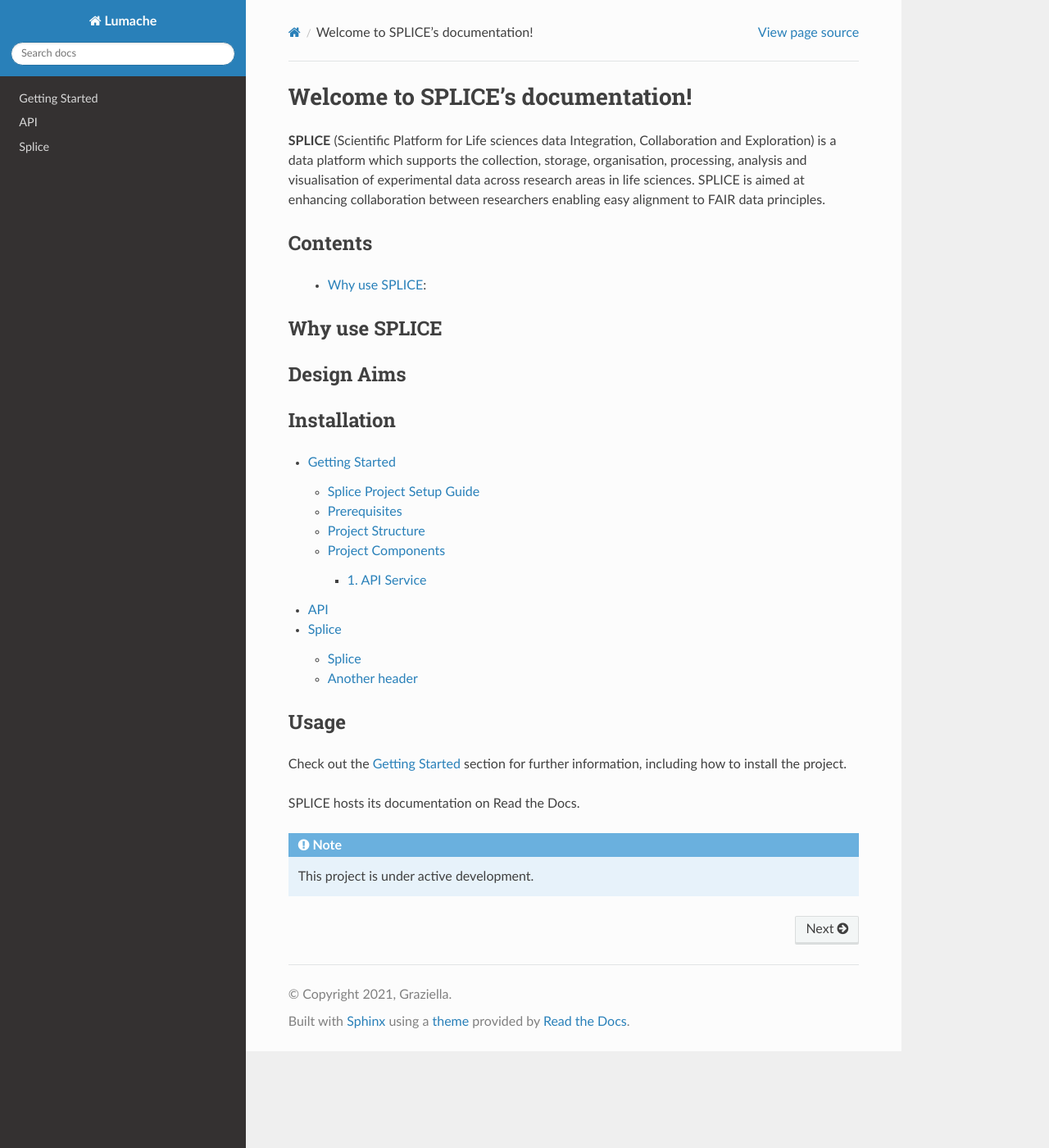
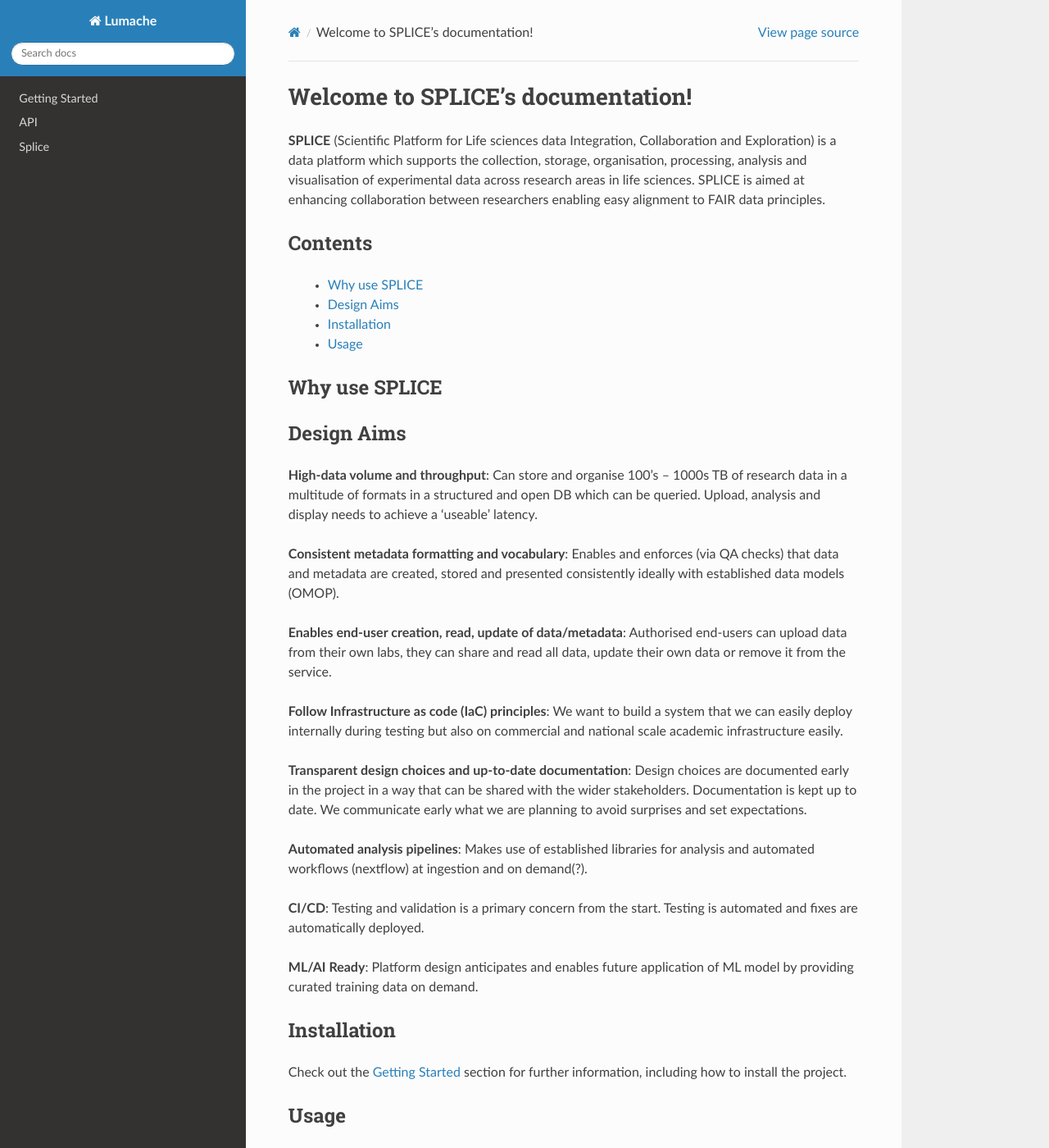
Before and after one commit to PhoevosA/rtd-tuorial, a Sphinx documentation site: the page built from docs/source/index.rst, in a window 1280 px wide and 1400 px high. Shown: the whole window at 82% size. Built offline with Sphinx 7.4.7 and the Read the Docs theme 3.1.0, drawn with Linux system fonts in a browser that asks for light colours.

Commit message:
Update index.rst

```diff
--- a/docs/source/index.rst
+++ b/docs/source/index.rst
@@ -5,7 +5,10 @@ Welcome to SPLICE's documentation!
 
 Contents
 --------
-   * :ref:`Why use SPLICE <YSPLICE>`:
+  * :ref:`Why use SPLICE <YSPLICE>`
+  * :ref:`Design Aims <dAims>`
+  * :ref:`Installation <installation>`
+  * :ref:`Usage <usage>`
 
 
 
@@ -14,25 +17,47 @@ Contents
 Why use SPLICE
 --------------
 
+.. _dAims:
+
 Design Aims
 -----------
+**High-data volume and throughput**: Can store and organise 100’s – 1000s TB of research data in a multitude of formats in a structured and open DB which can be queried. Upload, analysis and display needs to achieve a ‘useable’ latency.
+
+**Consistent metadata formatting and vocabulary**: Enables and enforces (via QA checks) that data and metadata are created, stored and presented consistently ideally with established data models (OMOP).
+
+**Enables end-user creation, read, update of data/metadata**: Authorised end-users can upload data from their own labs, they can share and read all data, update their own data or remove it from the service.
+
+**Follow Infrastructure as code (IaC) principles**: We want to build a system that we can easily deploy internally during testing but also on commercial and national scale academic infrastructure easily.
+
+**Transparent design choices and up-to-date documentation**: Design choices are documented early in the project in a way that can be shared with the wider stakeholders. Documentation is kept up to date. We communicate early what we are planning to avoid surprises and set expectations.
+
+**Automated analysis pipelines**: Makes use of established libraries for analysis and automated workflows (nextflow) at ingestion and on demand(?).
+
+**CI/CD**: Testing and validation is a primary concern from the start. Testing is automated and fixes are automatically deployed.
+
+**ML/AI Ready**: Platform design anticipates and enables future application of ML model by providing curated training data on demand.
+
+.. _installation:
 
 Installation
 ------------
+
+Check out the :doc:`GettingStarted` section for further information, including
+how to install the project.
+
+.. _usage:
+
+Usage
+-----
+...
+
+
 .. toctree::
 
    GettingStarted
    api
    test
 
-Usage
------
-
-Check out the :doc:`GettingStarted` section for further information, including
-how to install the project.
-
-SPLICE hosts its documentation on Read the Docs.
-
 .. note::
 
    This project is under active development.
```
